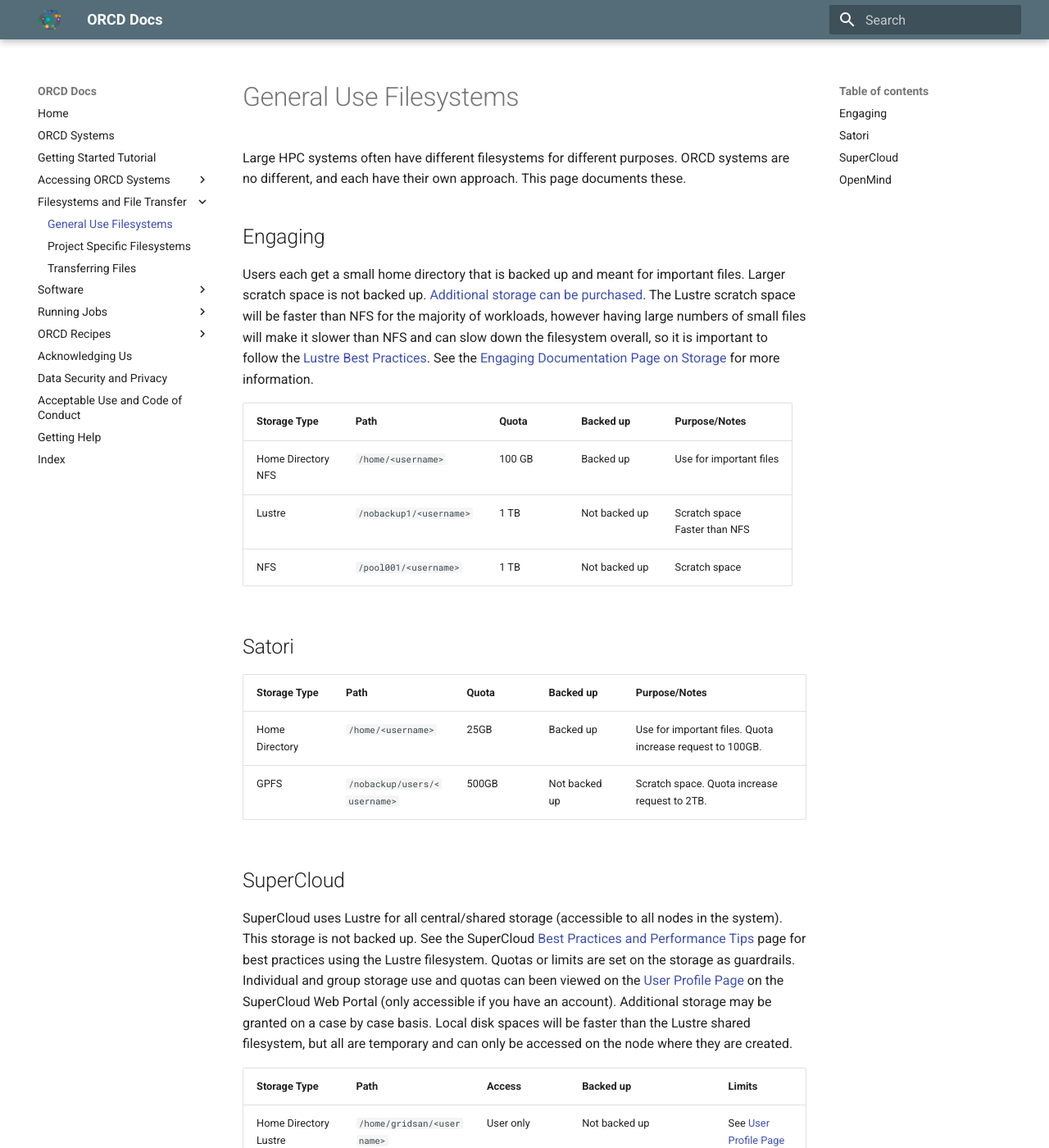
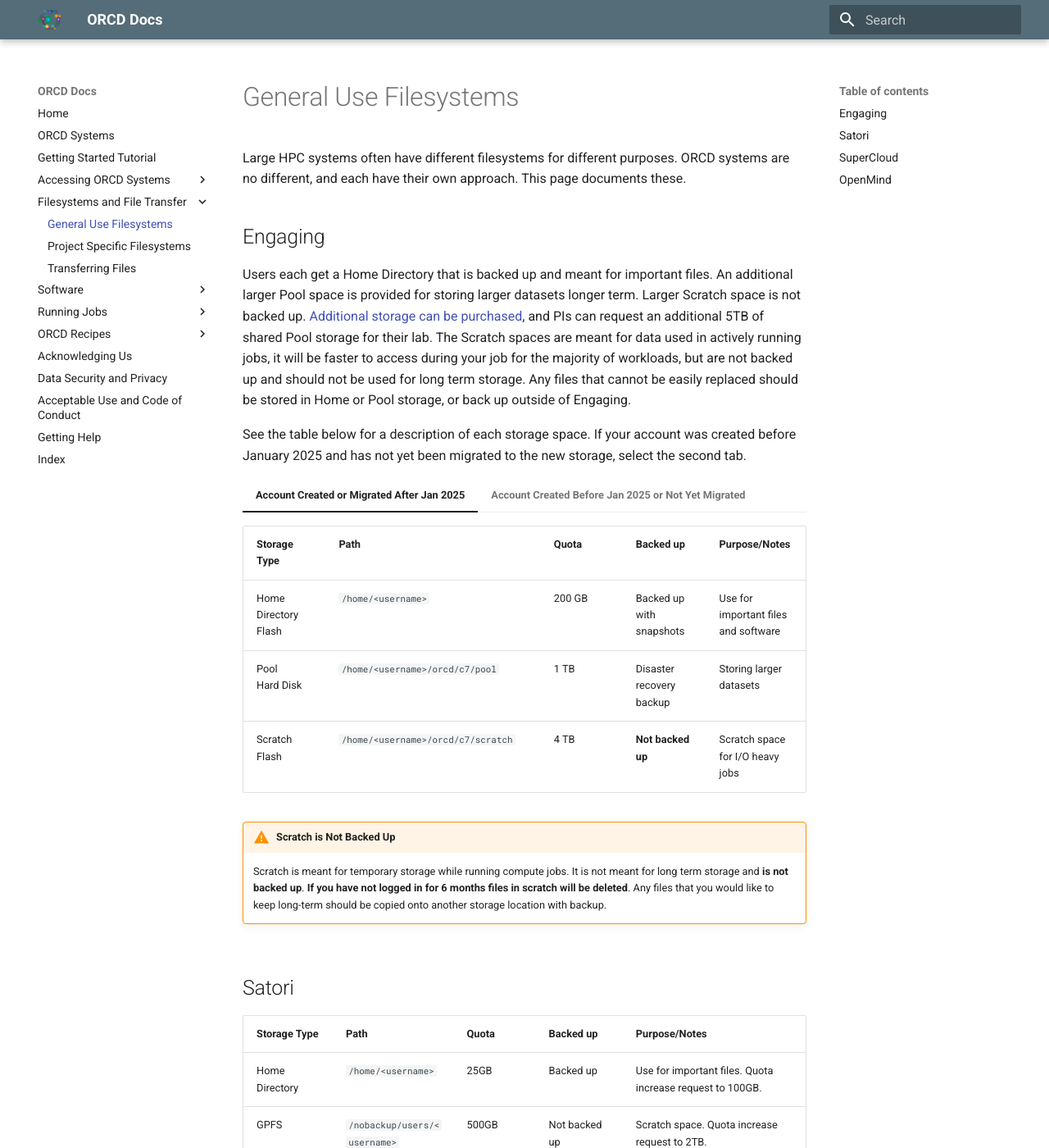
Before and after one commit to mit-orcd/orcd-docs-edit, an MkDocs documentation site: the page built from docs/filesystems-file-transfer/filesystems.md, in a window 1280 px wide and 1400 px high. Shown: the whole window at 82% size. Built offline with MkDocs 1.6.1 and Material for MkDocs 9.7.7, drawn with Linux system fonts in a browser that asks for light colours.

Commit message:
adding new filesystems paths and Lustre Best Practices page

```diff
--- a/docs/filesystems-file-transfer/filesystems.md
+++ b/docs/filesystems-file-transfer/filesystems.md
@@ -4,13 +4,34 @@
 
 ## Engaging
 
-Users each get a small home directory that is backed up and meant for important files. Larger scratch space is not backed up. [Additional storage can be purchased](project-filesystems.md). The Lustre scratch space will be faster than NFS for the majority of workloads, however having large numbers of small files will make it slower than NFS and can slow down the filesystem overall, so it is important to follow the [Lustre Best Practices](https://engaging-web.mit.edu/eofe-wiki/best_practices/lustre/). See the [Engaging Documentation Page on Storage](https://engaging-web.mit.edu/eofe-wiki/storage/) for more information.
+Users each get a Home Directory that is backed up and meant for important files. An additional larger Pool space is provided for storing larger datasets longer term. Larger Scratch space is not backed up. [Additional storage can be purchased](project-filesystems.md), and PIs can request an additional 5TB of shared Pool storage for their lab. The Scratch spaces are meant for data used in actively running jobs, it will be faster to access during your job for the majority of workloads, but are not backed up and should not be used for long term storage. Any files that cannot be easily replaced should be stored in Home or Pool storage, or back up outside of Engaging.
 
-| Storage Type      | Path | Quota | Backed up | Purpose/Notes |
-| ----------- | ----------- |----------- |----------- |----------- |
-| Home Directory <br> NFS  | `/home/<username>` | 100 GB | Backed up | Use for important files |
-| Lustre | `/nobackup1/<username>` | 1 TB | Not backed up | Scratch space <br> Faster than NFS |
-| NFS | `/pool001/<username>` | 1 TB | Not backed up | Scratch space |
+See the table below for a description of each storage space. If your account was created before January 2025 and has not yet been migrated to the new storage, select the second tab.
+
+=== "Account Created or Migrated After Jan 2025"
+    | Storage Type      | <div style="width:18em">Path</div> | Quota | Backed up | Purpose/Notes |
+    | ----------- | ----------- |----------- |----------- |----------- |
+    | Home Directory <br> Flash  | `/home/<username>` | 200 GB | Backed up with snapshots | Use for important files and software |
+    | Pool <br> Hard Disk | `/home/<username>/orcd/c7/pool` | 1 TB | Disaster recovery backup | Storing larger datasets |
+    | Scratch <br> Flash | `/home/<username>/orcd/c7/scratch` | 4 TB | **Not backed up** | Scratch space for I/O heavy jobs |
+
+    !!! warning  "Scratch is Not Backed Up"
+        Scratch is meant for temporary storage while running compute jobs. It is not meant for long term storage and **is not backed up**. **If you have not logged in for 6 months files in scratch will be deleted**. Any files that you would like to keep long-term should be copied onto another storage location with backup.
+=== "Account Created Before Jan 2025 or Not Yet Migrated"
+    | Storage Type      | <div style="width:12em">Path</div> | Quota | Backed up | Purpose/Notes |
+    | ----------- | ----------- |----------- |----------- |----------- |
+    | Home Directory <br> NFS  | `/home/<username>` | 100 GB | Backed up | Use for important files |
+    | NFS | `/pool001/<username>` | 1 TB | Not backed up | Scratch space |
+    | Lustre | `/nobackup1/<username>` | 1 TB | Not backed up | Scratch space <br> Heavy I/O jobs with few, large files |
+
+    !!! warning  "Lustre /nobackup1 is Not Backed Up"
+        /nobackup1 is meant for temporary storage while running compute jobs. It is not meant for long term storage and **is not backed up**. Any files that you would like to keep long-term should be copied onto another storage location with backup.
+
+    !!! note "Lustre /nobackup1 performs best with fewer, larger files"
+        Having large numbers of small files will make Lustre slower than NFS and can slow down the filesystem overall, so it is important to follow the [Lustre Best Practices](lustre-best-practices.md).
+
+
+
 
 ## Satori
 
```
Also changed, not shown: docs/filesystems-file-transfer/lustre-best-practices.md (added, +45 -0 lines).
